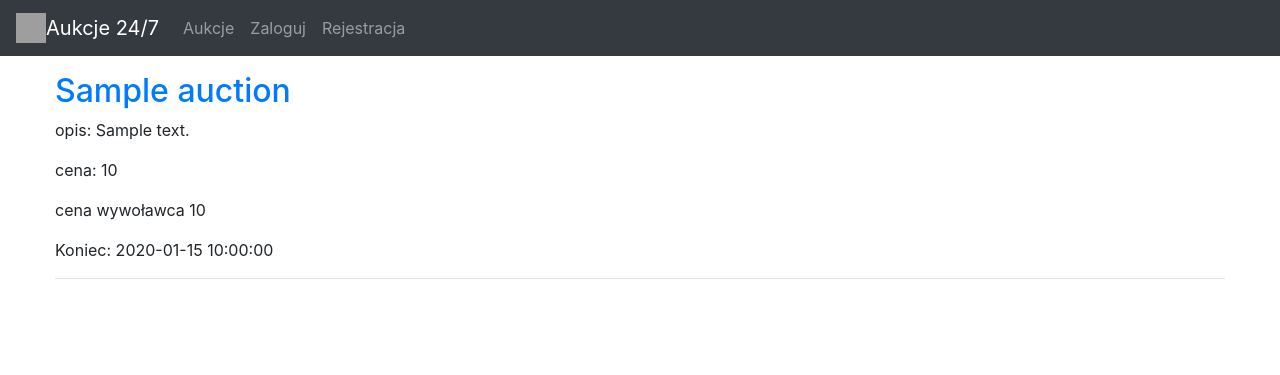
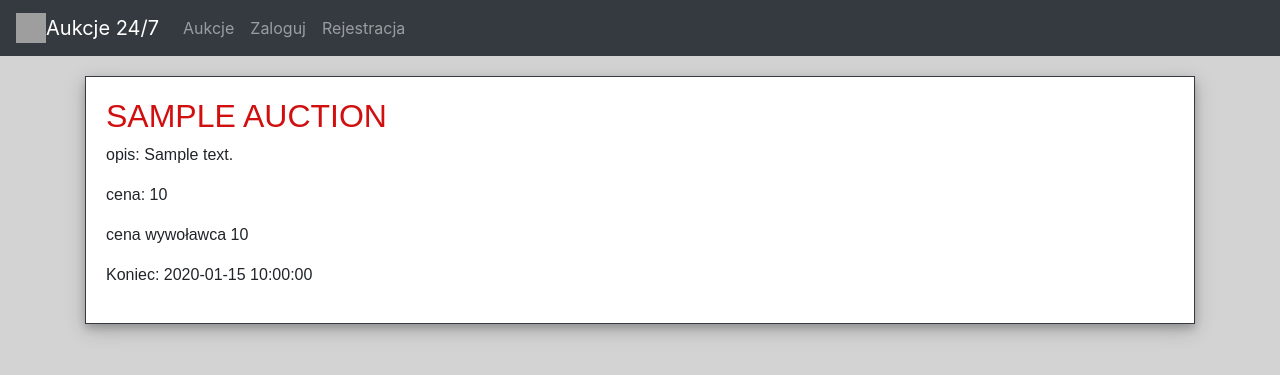
Before and after one commit to Rundaer/AuctionHouse, a Symfony app: template templates/auction/index.html.twig in a window 1280 px wide. Shown: the top 375 px of the page. Run offline with Twig, Linux system fonts and the light colour scheme; the template is opened without the code that fills it: most values are stand-ins (such as "Sample title", 1, 10 or a date in 2020); some libraries are stand-ins or nearby versions; grey boxes are pictures that could not be loaded.

Commit message:
CSS dla uakcji

```diff
--- a/public/css/mainDamian.css
+++ b/public/css/mainDamian.css
@@ -1,3 +1,33 @@
-.container{
-    max-width: 1200px;
+
+.container_auc{
+    margin-top: 20px;
+    padding: 20px;
+    border: #343A40;
+    background-color: white;
+    border-style: solid;
+    font-family: Arial, Helvetica, sans-serif;
+    border-width: 1px;
+    box-shadow: 0 4px 8px 0 rgba(0, 0, 0, 0.2), 0 6px 20px 0 rgba(0, 0, 0, 0.19);
 }
+
+
+
+.tlo_damian{
+    background-color: lightgray;
+}
+
+h2{
+    font-family: Arial, Helvetica, sans-serif;
+    text-transform: uppercase;
+    text-decoration: none;
+
+}
+
+.auk1{
+    color: #D10F0F;
+}
+
+.auk1:hover{
+
+    color: #343A40;
+}
--- a/templates/auction/index.html.twig
+++ b/templates/auction/index.html.twig
@@ -4,14 +4,18 @@
 
 {% block body %}
 
+
     {# Lista aukcji #}
     {% for auction in auctions %}
-        <h2><a href={{ url('auction_details', {"id": auction.id} )}}>{{ auction.title }}</a></h2>
+    <div class="container_auc">
+        <h2><a class="auk1" href={{ url('auction_details', {"id": auction.id} )}}>{{ auction.title }}</a></h2>
+
         <p>opis: {{ auction.description }}</p>
         <p>cena: {{ auction.price }}</p>
         <p>cena wywoławca {{ auction.startingPrice }}</p>
         <p>Koniec: {{ auction.expiresAt | date("Y-m-d H:i:s") }}</p>
-        <hr>
+    </div>
     {% endfor %}
 
+
 {% endblock %}
--- a/templates/base.html.twig
+++ b/templates/base.html.twig
@@ -9,7 +9,7 @@
             <link rel="stylesheet" type="text/css" href="/css/mainDamian.css">
         {% endblock %}
     </head>
-    <body>
+    <body class="tlo_damian">
 
 
         {# Menu na samej górze strony #}
```
